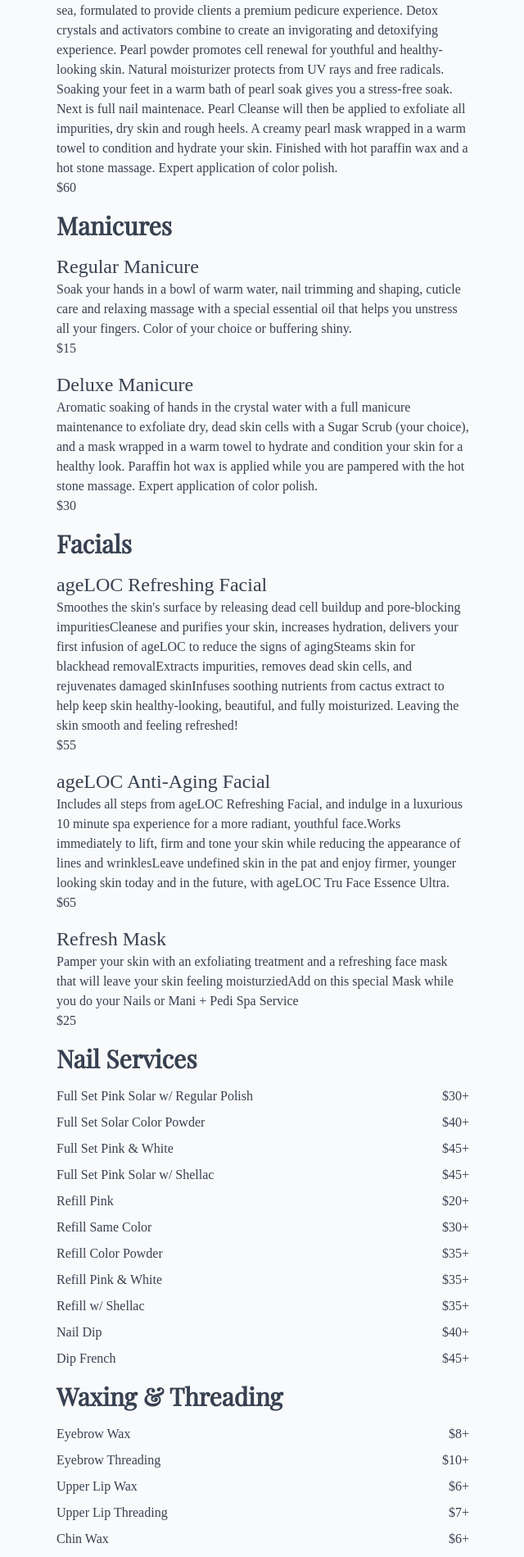
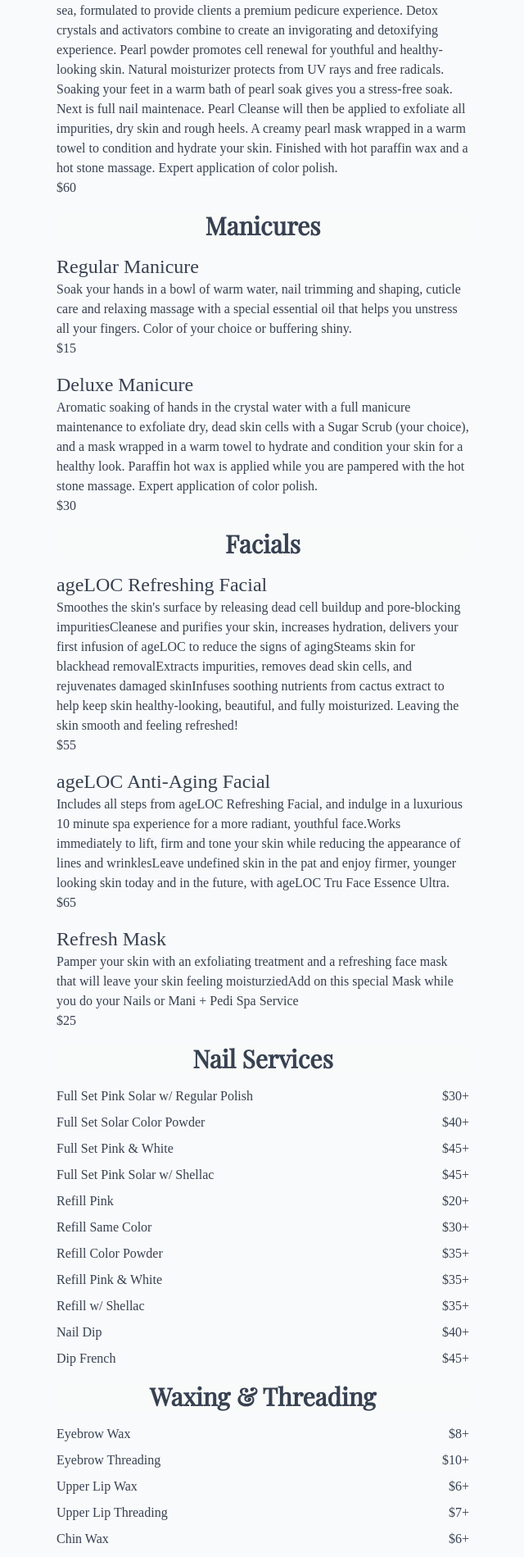
Before and after one commit to anthonybui1/zvi-nails, a React (Create React App) app: page /services in a window 1280 px wide. Shown: the part 883-2782 px from the top of the page at 82% size, without its empty margins (319-959 px from the left). Built offline with nearby package versions, Linux system fonts and the light colour scheme; a web font is replaced by a local one.

Commit message:
Added sticky headers on services page

```diff
--- a/src/organisms/ServicesPage.js
+++ b/src/organisms/ServicesPage.js
@@ -5,7 +5,7 @@ const ServicesPage = () => {
 	return (
 		<div className='mx-auto max-w-prose flex flex-col my-8 px-2'>
 			<div>
-				<h1 className='font-display text-3xl'>
+				<h1 className='font-display text-3xl text-center sticky top-12 md:top-16 bg-gray-50 bg-opacity-80'>
 					<strong>Pedicures</strong>
 				</h1>
 				{menuData.pedicures.map((item, index) => {
@@ -20,7 +20,7 @@ const ServicesPage = () => {
 			</div>
 
 			<div>
-				<h1 className='font-display text-3xl mt-4'>
+				<h1 className='font-display text-3xl text-center mt-4 sticky top-12 md:top-16 bg-gray-50 bg-opacity-80'>
 					<strong>Manicures</strong>
 				</h1>
 				{menuData.manicures.map((item, index) => {
@@ -35,7 +35,7 @@ const ServicesPage = () => {
 			</div>
 
 			<div>
-				<h1 className='font-display text-3xl mt-4'>
+				<h1 className='font-display text-3xl text-center mt-4 sticky top-12 md:top-16 bg-gray-50 bg-opacity-80'>
 					<strong>Facials</strong>
 				</h1>
 				{menuData.facials.map((item, index) => {
@@ -50,7 +50,7 @@ const ServicesPage = () => {
 			</div>
 
 			<div className='space-y-2'>
-				<h1 className='font-display text-3xl my-4'>
+				<h1 className='font-display text-3xl text-center my-4 sticky top-12 md:top-16 bg-gray-50 bg-opacity-80'>
 					<strong>Nail Services</strong>
 				</h1>
 				{menuData.nailServices.map((item, index) => {
@@ -64,7 +64,7 @@ const ServicesPage = () => {
 			</div>
 
 			<div className='space-y-2'>
-				<h1 className='font-display text-3xl my-4'>
+				<h1 className='font-display text-3xl text-center my-4 sticky top-12 md:top-16 bg-gray-50 bg-opacity-80'>
 					<strong>Waxing & Threading</strong>
 				</h1>
 				{menuData.waxingAndThreading.map((item, index) => {
@@ -78,7 +78,7 @@ const ServicesPage = () => {
 			</div>
 
 			<div className='space-y-2'>
-				<h1 className='font-display text-3xl my-4'>
+				<h1 className='font-display text-3xl text-center my-4'>
 					<strong>Shellac Nails</strong>
 				</h1>
 				{menuData.shellacNails.map((item, index) => {
@@ -92,7 +92,7 @@ const ServicesPage = () => {
 			</div>
 
 			<div className='space-y-2'>
-				<h1 className='font-display text-3xl my-4'>
+				<h1 className='font-display text-3xl text-center my-4'>
 					<strong>Kids Packages</strong>
 				</h1>
 				{menuData.kidsPackages.map((item, index) => {
```
